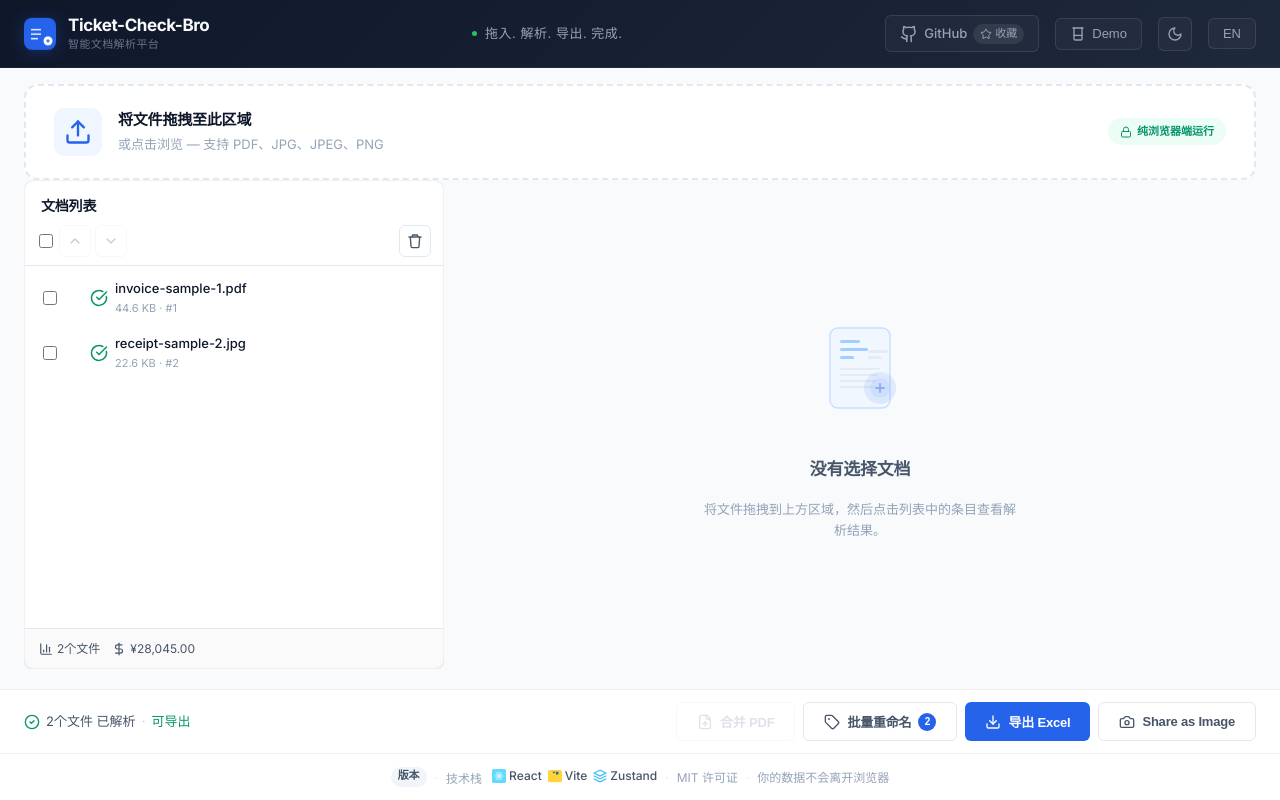
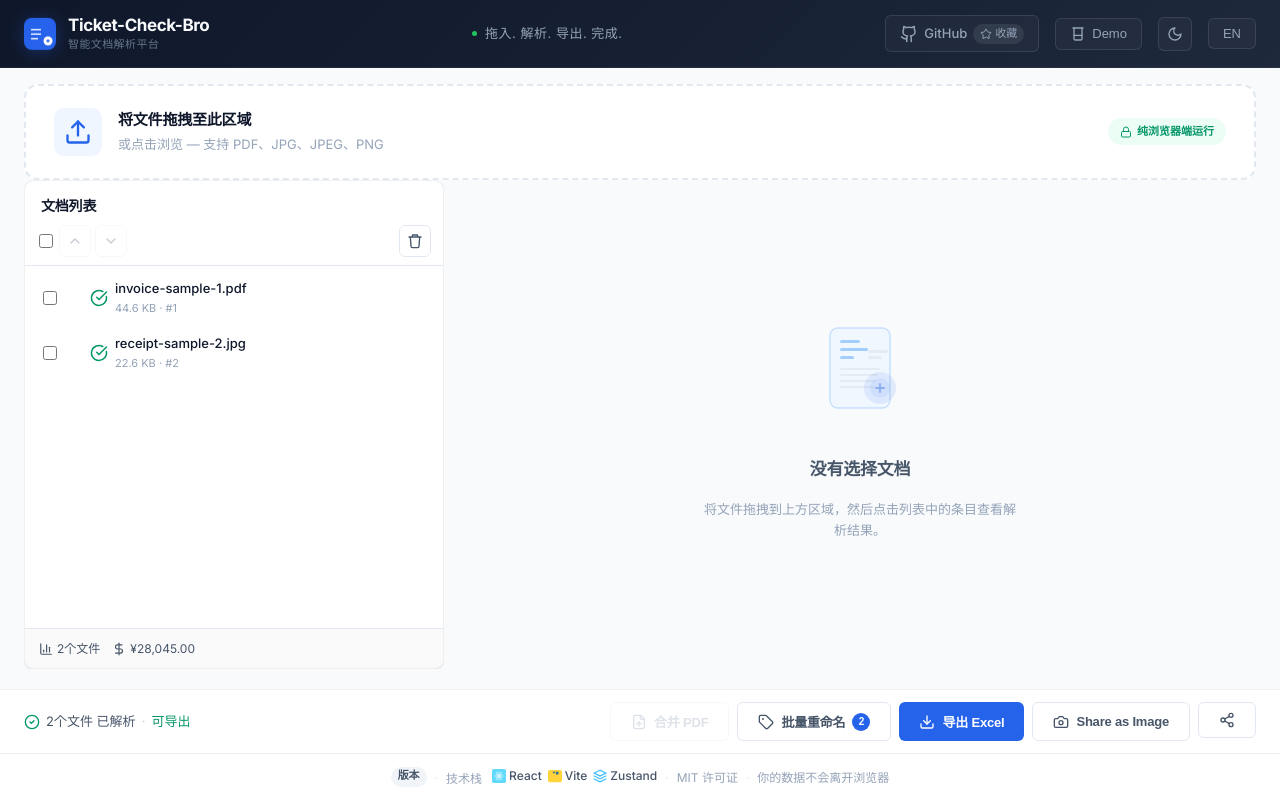
Before and after one commit to bo-wu-feng-199/Ticket-Check-Bro, a React (Vite) app: page / in a window 1280 px wide. Both pictures are taken after a click on the button "Demo". Built offline with nearby package versions, Linux system fonts and the light colour scheme.

Commit message:
promo: badges, release, in-app share buttons
- README: tech stack badges (React/Vite/Zustand/pdfjs/pdf-lib/Tesseract.js/SheetJS/Lucide)
- GitHub Release v1.3.0 created with full changelog
- BottomBar: share dropdown (Twitter/X + LinkedIn) with click-away close

```diff
--- a/src/components/BottomBar.jsx
+++ b/src/components/BottomBar.jsx
@@ -1,8 +1,8 @@
-import { useState } from 'react'
+import { useState, useEffect } from 'react'
 import { useTranslation } from 'react-i18next'
 import { useInvoiceStore } from '../store/invoiceStore.js'
 import { exportToExcel } from '../core/exporter/ExcelExporter.js'
-import { Download, FileUp, Tag, CheckCircle2, Camera } from 'lucide-react'
+import { Download, FileUp, Tag, CheckCircle2, Camera, Share2 } from 'lucide-react'
 import BatchRenameModal from './BatchRenameModal.jsx'
 import MergeModal from './MergeModal.jsx'
 import html2canvas from 'html2canvas'
@@ -18,6 +18,20 @@ export default function BottomBar() {
   const [showRenameModal, setShowRenameModal] = useState(false)
   const [showMergeModal, setShowMergeModal] = useState(false)
   const [shareState, setShareState] = useState(null) // null | 'loading' | 'success'
+  const [showShareMenu, setShowShareMenu] = useState(false)
+
+  // Click away to close share menu
+  useEffect(() => {
+    if (!showShareMenu) return
+    const handler = (e) => {
+      if (!e.target.closest('.share-menu-wrap')) setShowShareMenu(false)
+    }
+    document.addEventListener('click', handler)
+    return () => document.removeEventListener('click', handler)
+  }, [showShareMenu])
+
+  const APP_URL = 'https://ticket-check-bro.vercel.app/'
+  const SHARE_TEXT = encodeURIComponent('Check out Ticket-Check-Bro — free online invoice parser & data extraction tool. No server upload, 100% private.')
 
   const handleExport = () => {
     const name = window.prompt(t('bottomBar.exportPrompt'), 'ticket-check-bro-export')
@@ -119,6 +133,27 @@ export default function BottomBar() {
           )}
           {shareState === 'success' ? 'Copied!' : 'Share as Image'}
         </button>
+        <div className="share-menu-wrap">
+          <button
+            className="btn-secondary btn-icon-only"
+            onClick={() => setShowShareMenu(prev => !prev)}
+            title="Share link"
+          >
+            <Share2 size="16" />
+          </button>
+          {showShareMenu && (
+            <div className="share-menu-dropdown">
+              <a href={`https://twitter.com/intent/tweet?text=${SHARE_TEXT}&url=${encodeURIComponent(APP_URL)}`} target="_blank" rel="noopener noreferrer" className="share-menu-item" onClick={() => setShowShareMenu(false)}>
+                <svg width="16" height="16" viewBox="0 0 24 24" fill="currentColor"><path d="M18.244 2.25h3.308l-7.227 8.26 8.502 11.24H16.17l-5.214-6.817L4.99 21.75H1.68l7.73-8.835L1.254 2.25H8.08l4.713 6.231zm-1.161 17.52h1.833L7.084 4.126H5.117z"/></svg>
+                Twitter / X
+              </a>
+              <a href={`https://www.linkedin.com/sharing/share-offsite/?url=${encodeURIComponent(APP_URL)}`} target="_blank" rel="noopener noreferrer" className="share-menu-item" onClick={() => setShowShareMenu(false)}>
+                <svg width="16" height="16" viewBox="0 0 24 24" fill="currentColor"><path d="M20.447 20.452h-3.554v-5.569c0-1.328-.027-3.037-1.852-3.037-1.853 0-2.136 1.445-2.136 2.939v5.667H9.351V9h3.414v1.561h.046c.477-.9 1.637-1.85 3.37-1.85 3.601 0 4.267 2.37 4.267 5.455v6.286zM5.337 7.433a2.062 2.062 0 01-2.063-2.065 2.064 2.064 0 112.063 2.065zm1.782 13.019H3.555V9h3.564v11.452zM22.225 0H1.771C.792 0 0 .774 0 1.729v20.542C0 23.227.792 24 1.771 24h20.451C23.2 24 24 23.227 24 22.271V1.729C24 .774 23.2 0 22.222 0h.003z"/></svg>
+                LinkedIn
+              </a>
+            </div>
+          )}
+        </div>
       </div>
 
       {showRenameModal && <BatchRenameModal onClose={() => setShowRenameModal(false)} />}
```
Also changed, not shown: 1 other file (tests, documents, lock files or other folders).
